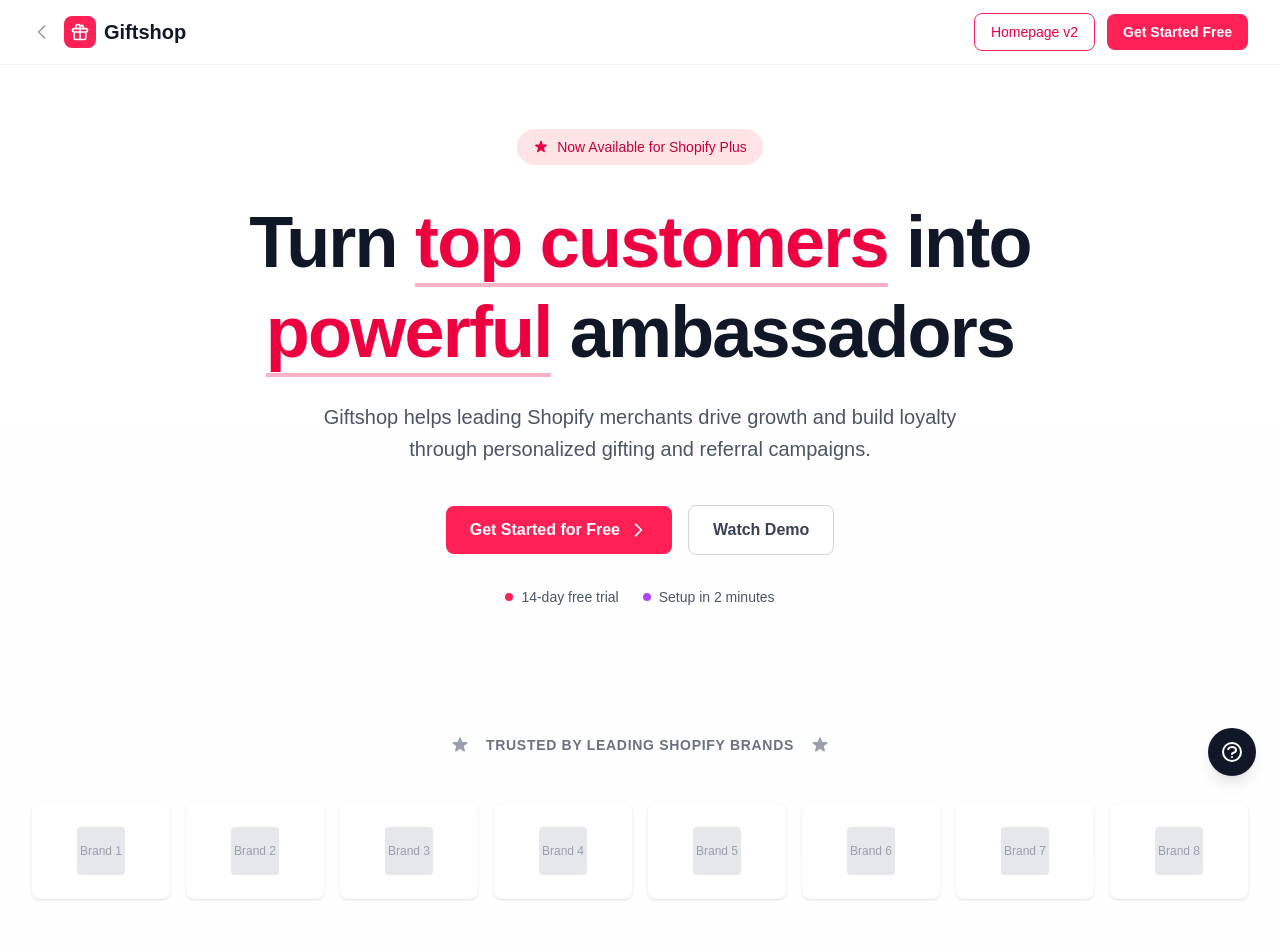
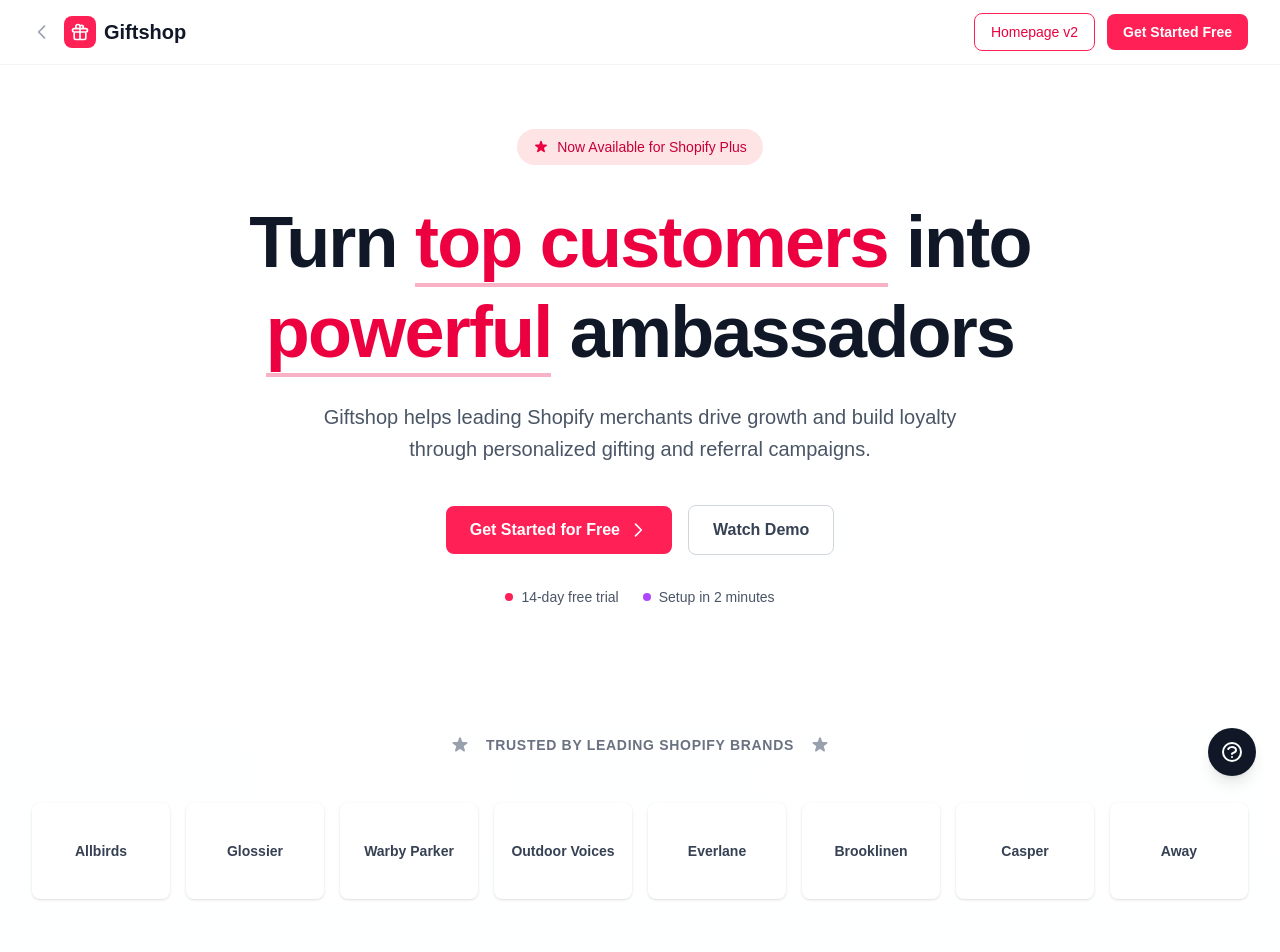
Before and after one commit to giftshop-app/giftshop-site, a Next.js app: page / in a window 1280 px wide. Shown: the top 952 px of the page. Built offline with nearby package versions, Linux system fonts and the light colour scheme.

Commit message:
Add realistic brand names as placeholders for trusted brands section

```diff
--- a/app/page.tsx
+++ b/app/page.tsx
@@ -113,13 +113,22 @@ export default function Home() {
 
           {/* Brand Logos Grid */}
           <div className="grid grid-cols-3 gap-4 sm:grid-cols-4 lg:grid-cols-8">
-            {Array.from({ length: 8 }).map((_, i) => (
+            {[
+              "Allbirds",
+              "Glossier",
+              "Warby Parker",
+              "Outdoor Voices",
+              "Everlane",
+              "Brooklinen",
+              "Casper",
+              "Away"
+            ].map((brand, i) => (
               <div
                 key={i}
                 className="flex h-24 items-center justify-center rounded-lg bg-white shadow-sm hover:shadow-md transition-shadow"
               >
-                <div className="h-12 w-12 rounded bg-gray-200 flex items-center justify-center">
-                  <span className="text-xs font-medium text-gray-400">Brand {i + 1}</span>
+                <div className="px-4 text-center">
+                  <span className="text-sm font-semibold text-gray-700">{brand}</span>
                 </div>
               </div>
             ))}
```
